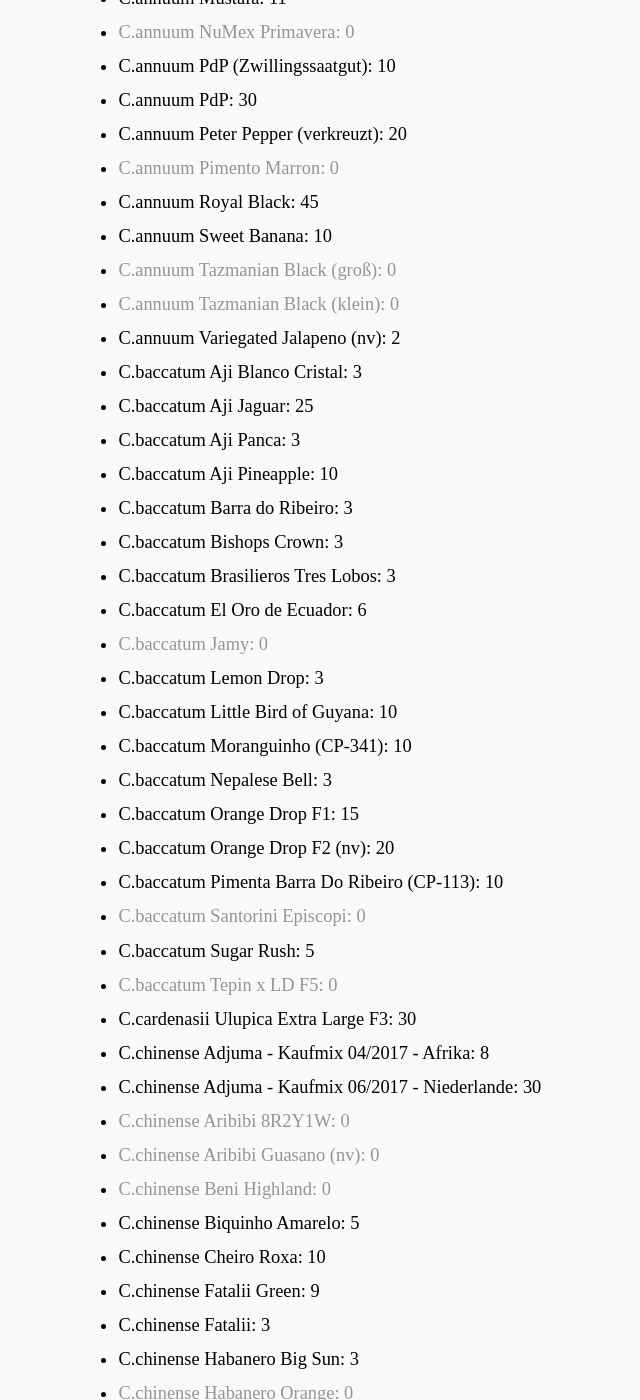
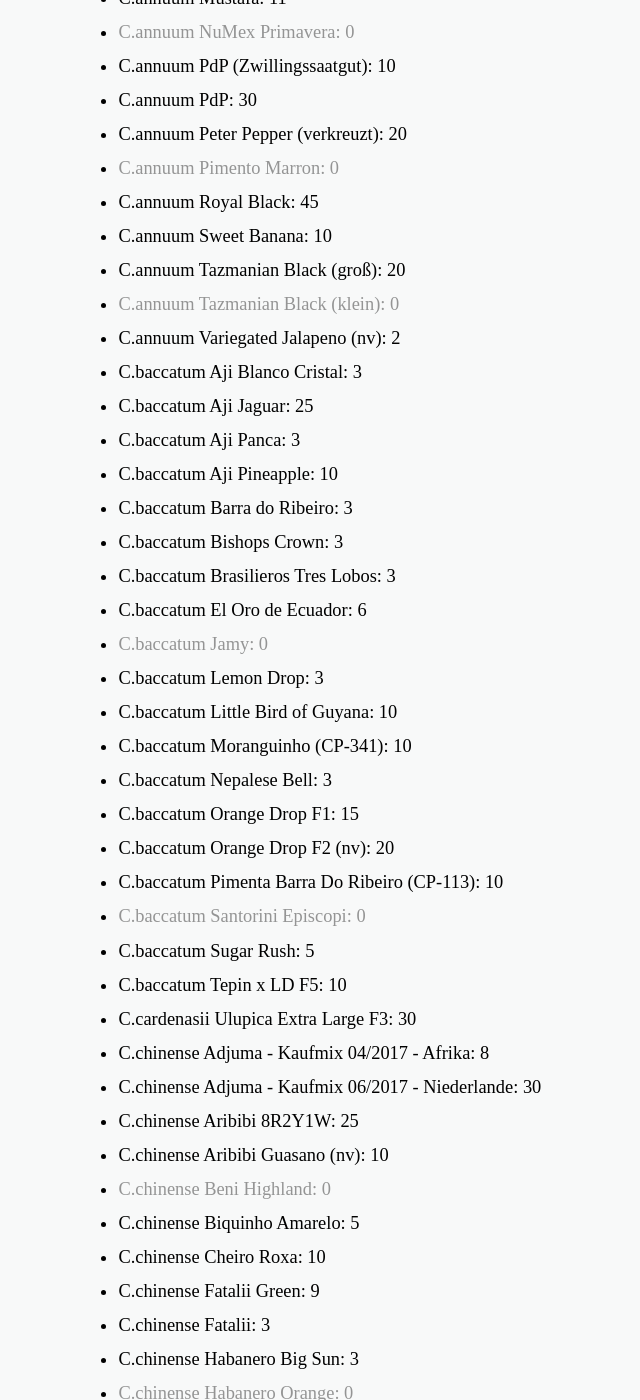
Before and after one commit to iamsebastian/blog.sebastian.science, a Jekyll site: the page built from samen.md, in a window 1280 px wide and 1400 px high, scrolled down 1990 px. Shown: the whole window, without its empty margins (188-828 px from the left). Built offline with Jekyll 4.4.1, drawn with Linux system fonts in a browser that asks for light colours; some of the changed text lies outside the part shown.

Commit message:
Updated seeds

```diff
--- a/_data/seeds.yaml
+++ b/_data/seeds.yaml
@@ -36,7 +36,7 @@ C.annuum Peter Pepper (verkreuzt): 20
 C.annuum Pimento Marron: 0
 C.annuum Royal Black: 45
 C.annuum Sweet Banana: 10
-C.annuum Tazmanian Black (groß): 0
+C.annuum Tazmanian Black (groß): 20
 C.annuum Tazmanian Black (klein): 0
 C.annuum Variegated Jalapeno (nv): 2
 C.baccatum Aji Blanco Cristal: 3
@@ -57,12 +57,12 @@ C.baccatum Orange Drop F2 (nv): 20
 C.baccatum Pimenta Barra Do Ribeiro (CP-113): 10
 C.baccatum Santorini Episcopi: 0
 C.baccatum Sugar Rush: 5
-C.baccatum Tepin x LD F5: 0
+C.baccatum Tepin x LD F5: 10
 C.cardenasii Ulupica Extra Large F3: 30
 C.chinense Adjuma - Kaufmix 04/2017 - Afrika: 8
 C.chinense Adjuma - Kaufmix 06/2017 - Niederlande: 30
-C.chinense Aribibi 8R2Y1W: 0
-C.chinense Aribibi Guasano (nv): 0
+C.chinense Aribibi 8R2Y1W: 25
+C.chinense Aribibi Guasano (nv): 10
 C.chinense Beni Highland: 0
 C.chinense Biquinho Amarelo: 5
 C.chinense Cheiro Roxa: 10
@@ -86,10 +86,10 @@ C.pubescens Rocoto Cuencano: 10
 C.pubescens Rocoto De La Selvas (Arequipa): 0
 C.pubescens Rocoto De La Selvas (Rojo): 13
 C.pubescens Rocoto De Seda (Chile): 10
-C.pubescens Rocoto Ecuadorian Red: 10
+C.pubescens Rocoto Ecuadorian Red: 7
 C.pubescens Rocoto Giant Mexican Red: 2
 C.pubescens Rocoto Guatemalan Orange: 11
-C.pubescens Rocoto La Palma: 7
+C.pubescens Rocoto La Palma: 3
 C.pubescens Rocoto La Paz: 11
 C.pubescens Rocoto Locato (PI 387838? / eq. Mini Orange?): 11
 C.pubescens Rocoto Marlene: 7
@@ -117,7 +117,7 @@ C.pubescens Rocoto Peru Bitdumi: 10
 C.pubescens Rocoto Peru Cuzco Red: 10
 C.pubescens Rocoto Peru Cuzco Yellow: 10
 C.pubescens Rocoto Peru Puno Marki: 10
-C.pubescens Rocoto Pineapple: 40
+C.pubescens Rocoto Pineapple: 30
 C.pubescens Rocoto RBB: 8
 C.pubescens Rocoto Rio Huallaga: 8
 C.pubescens Rocoto Rote Riesen (2016er Ernte): 20
```
